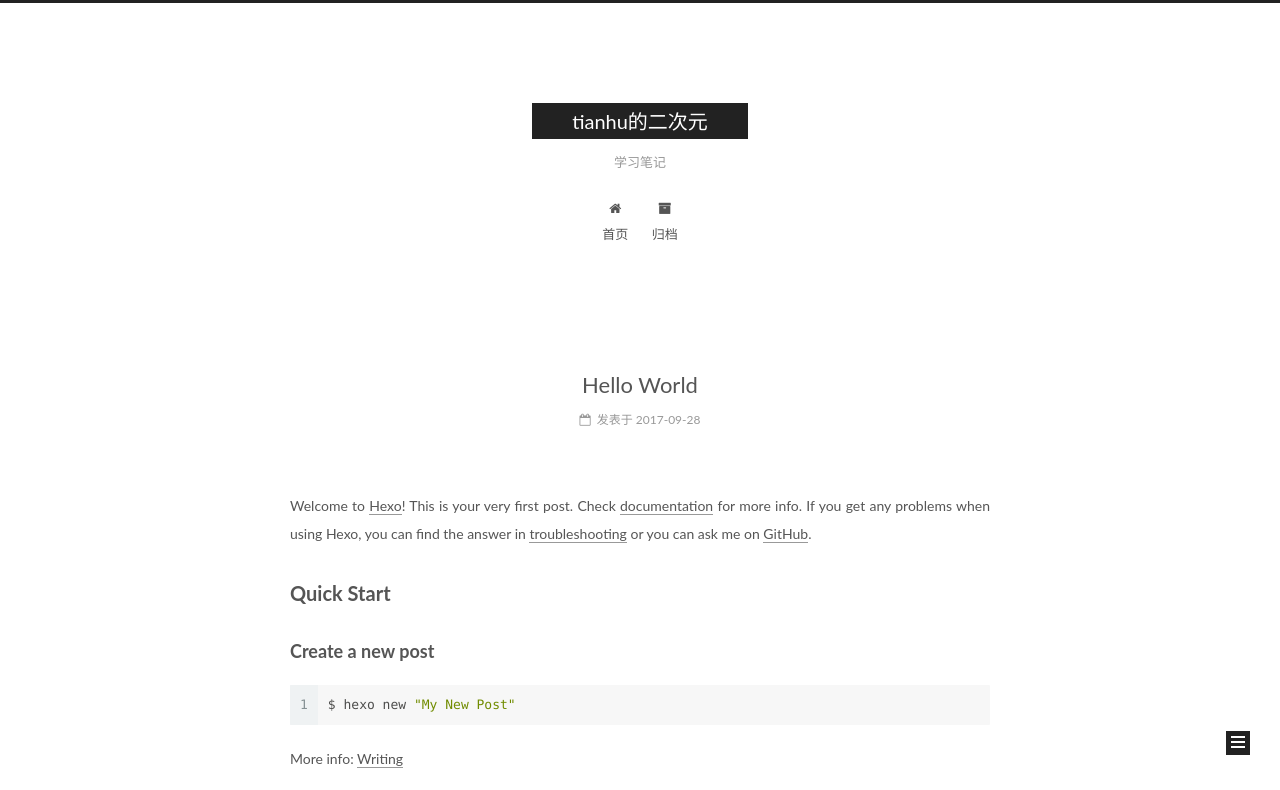
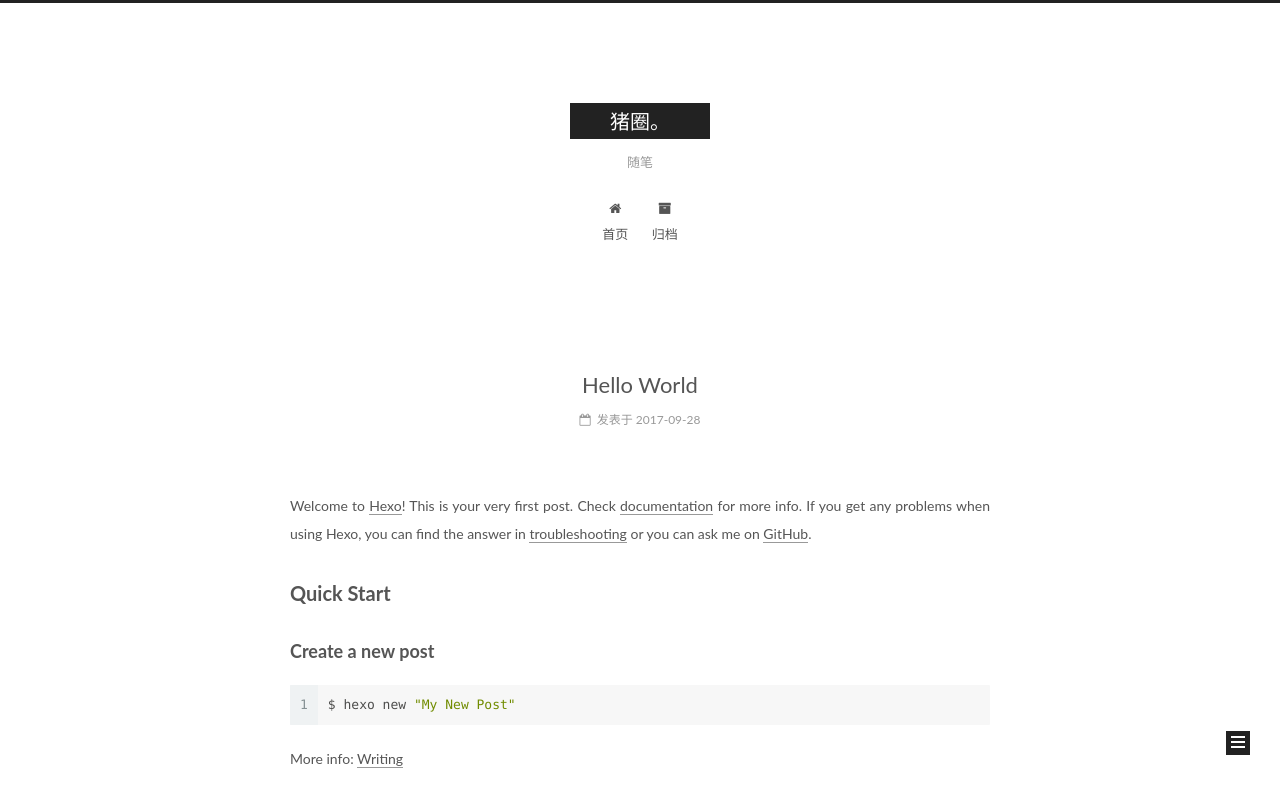
Before and after one commit to thaigirl/thaigirl.github.io, a plain HTML site: page index.html in a window 1280 px wide. Shown: the top 790 px of the page. Drawn offline with Linux system fonts and the light colour scheme.

Commit message:
Site updated: 2017-10-10 10:42:40

```diff
--- a/css/main.css
+++ b/css/main.css
@@ -1822,7 +1822,7 @@ pre .javascript .function {
   width: 4px;
   height: 4px;
   border-radius: 50%;
-  background: #7fffff;
+  background: #f10aff;
 }
 .links-of-blogroll {
   font-size: 13px;
--- a/index.html
+++ b/index.html
@@ -81,13 +81,13 @@
 
 <meta name="description" content="That&apos;s all, thank you!">
 <meta property="og:type" content="website">
-<meta property="og:title" content="tianhu的二次元">
+<meta property="og:title" content="猪圈。">
 <meta property="og:url" content="http://yoursite.com/index.html">
-<meta property="og:site_name" content="tianhu的二次元">
+<meta property="og:site_name" content="猪圈。">
 <meta property="og:description" content="That&apos;s all, thank you!">
 <meta property="og:locale" content="zh-Hans">
 <meta name="twitter:card" content="summary">
-<meta name="twitter:title" content="tianhu的二次元">
+<meta name="twitter:title" content="猪圈。">
 <meta name="twitter:description" content="That&apos;s all, thank you!">
 
 
@@ -124,7 +124,7 @@
 
 
 
-  <title>tianhu的二次元</title>
+  <title>猪圈。</title>
 
 
 
@@ -155,12 +155,12 @@
     <div class="custom-logo-site-title">
       <a href="/"  class="brand" rel="start">
         <span class="logo-line-before"><i></i></span>
-        <span class="site-title">tianhu的二次元</span>
+        <span class="site-title">猪圈。</span>
         <span class="logo-line-after"><i></i></span>
       </a>
     </div>
 
-        <p class="site-subtitle">学习笔记</p>
+        <p class="site-subtitle">随笔</p>
 
   </div>
 
@@ -241,7 +241,7 @@
     </span>
 
     <span hidden itemprop="publisher" itemscope itemtype="http://schema.org/Organization">
-      <meta itemprop="name" content="tianhu的二次元">
+      <meta itemprop="name" content="猪圈。">
     </span>
 
 
```
Also changed, not shown: 2017/09/28/hello-world/index.html (+5 -5 lines), archives/2017/09/index.html (+6 -6 lines), archives/2017/index.html (+6 -6 lines), archives/index.html (+6 -6 lines).
